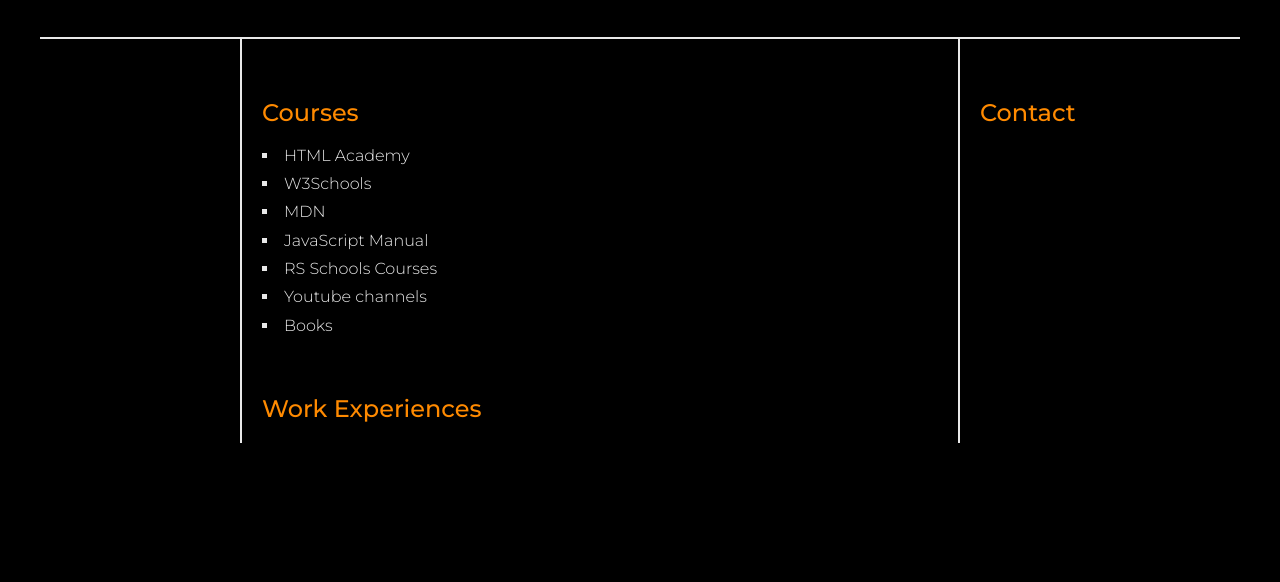
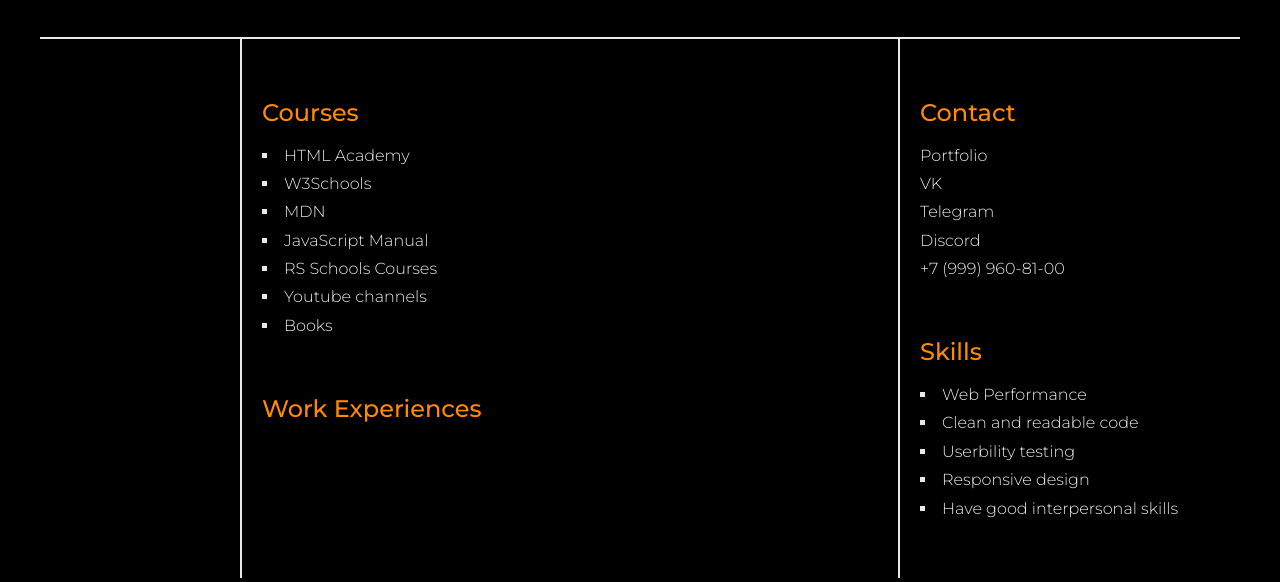
Before and after one commit to alexanderadabir/rsschool-cv, a plain HTML site: page index.html in a window 1280 px wide. Shown: the part 218-800 px from the top of the page. Drawn offline with Linux system fonts and the light colour scheme.

Commit message:
feat: add section info and skills

```diff
--- a/assets/css/style.css
+++ b/assets/css/style.css
@@ -95,7 +95,7 @@ p {
 /* Content */
 .content {
   margin-left: 200px;
-  flex-basis: 60%;
+  flex-basis: 55%;
   border-left: 2px solid var(--color-white);
   border-right: 2px solid var(--color-white);
 }
@@ -117,3 +117,17 @@ p {
 .courses__item:not(:last-child) {
   margin-bottom: 10px;
 }
+
+/* Info */
+.info__item:not(:last-child) {
+  margin-bottom: 10px;
+}
+
+/* Skills */
+.skills__list {
+  list-style: square;
+  list-style-position: inside;
+}
+.skills__item:not(:last-child) {
+  margin-bottom: 10px;
+}
--- a/index.html
+++ b/index.html
@@ -49,8 +49,30 @@
         </section>
       </div>
       <aside class="aside">
-        <section class="section">
-          <h2 class="title">Contact</h2>
+        <section class="section info">
+          <h2 class="title info__title">Contact</h2>
+          <ul class="info__list">
+            <li class="info__item"><a class="info__link" href="https://github.com/alexanderadabir">Portfolio</a></li>
+            <li class="info__item"><a class="info__link" href="#">VK</a></li>
+            <li class="info__item"><a class="info__link" href="#">Telegram</a></li>
+            <li class="info__item"><a class="info__link" href="#">Discord</a></li>
+            <li class="info__item"><a class="info__link" href="tel:+79999608100">+7 (999) 960-81-00</a></li>
+          </ul>
+        </section>
+
+        <section class="section skills">
+          <h2 class="title">Skills</h2>
+          <ul class="skills__list">
+            <li class="skills__item">Web Performance</li>
+            <li class="skills__item">Clean and readable code</li>
+            <li class="skills__item">Userbility testing</li>
+            <li class="skills__item">Responsive design</li>
+            <li class="skills__item">Have good interpersonal skills</li>
+          </ul>
+        </section>
+
+        <section class="section tools">
+
         </section>
       </aside>
     </main>
```
